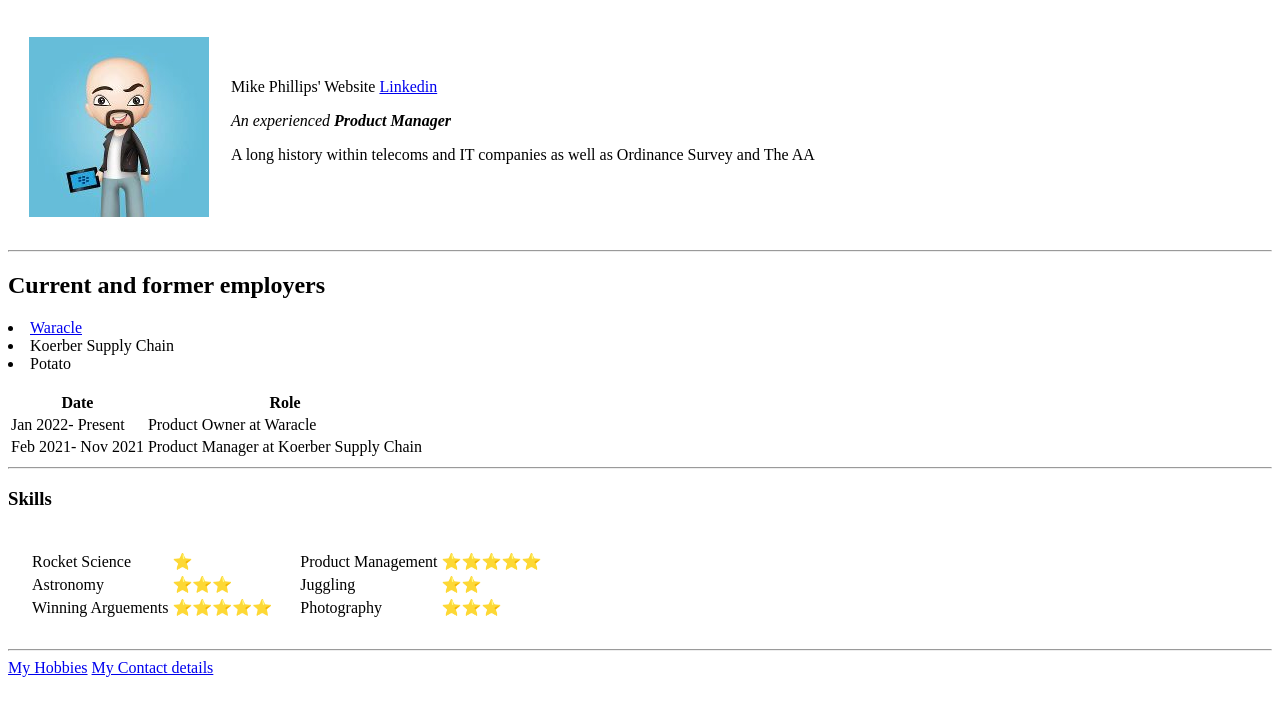
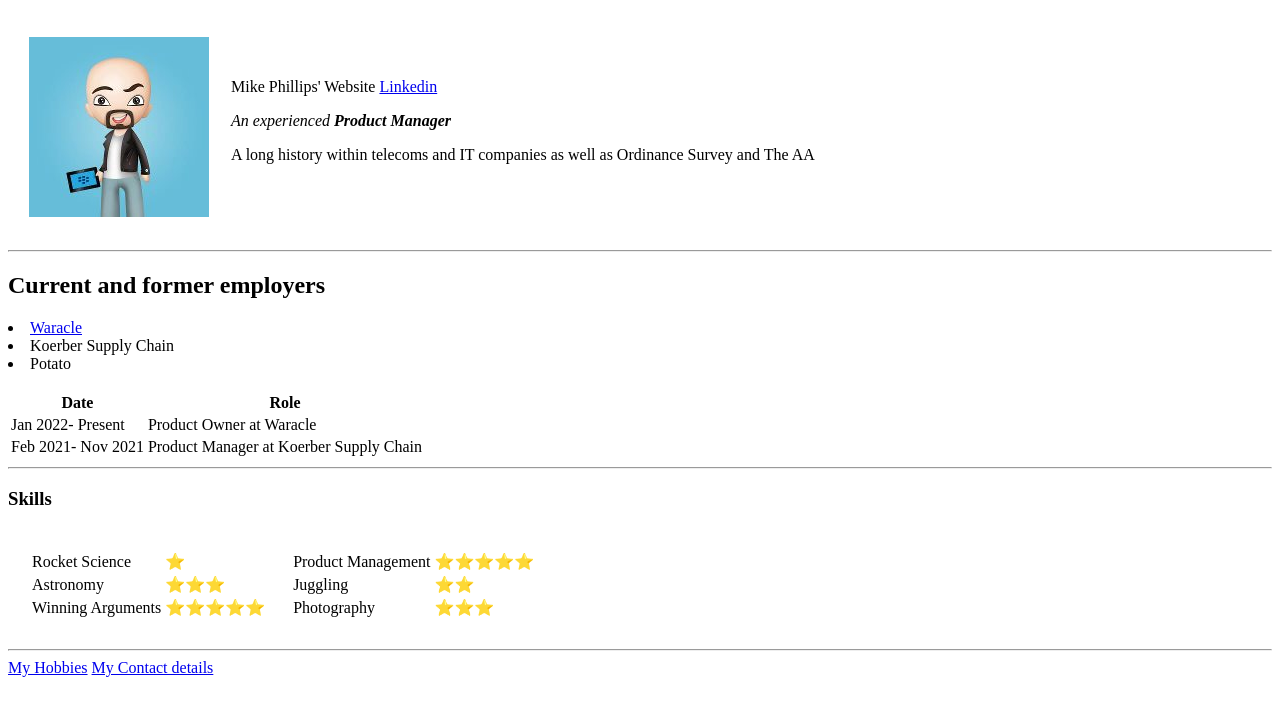
Before and after one commit to Houserabbits/CV, a plain HTML site: page index.html in a window 1280 px wide. Drawn offline with Linux system fonts and the light colour scheme.

Commit message:
Update index.html

```diff
--- a/index.html
+++ b/index.html
@@ -53,7 +53,7 @@
                 <td>Astronomy</td>
                 <td>⭐⭐⭐</td </tr>
               <tr>
-                <td>Winning Arguements</td>
+                <td>Winning Arguments</td>
                 <td>⭐⭐⭐⭐⭐</td>
               </tr>
           </td>
```
